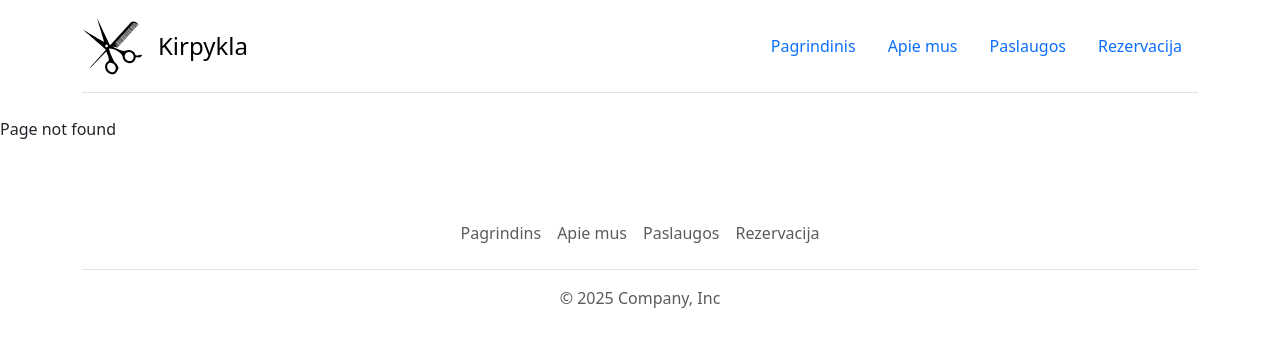
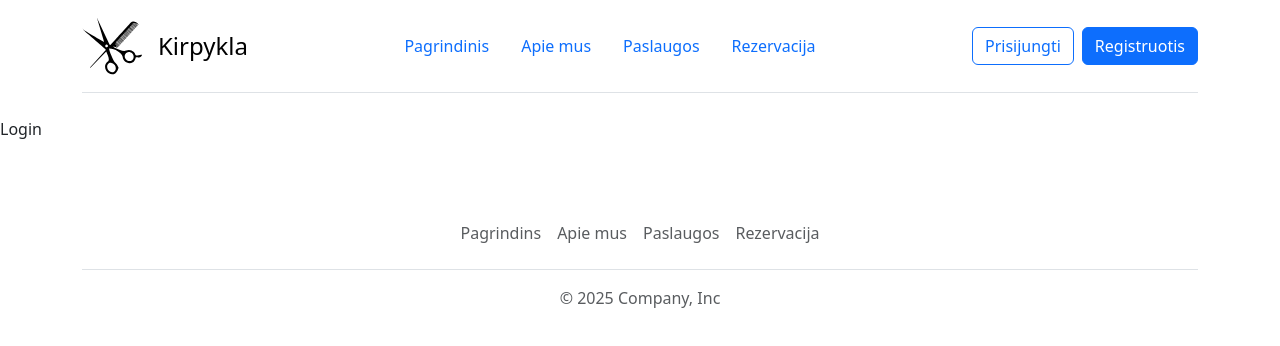
Before and after one commit to SplaTT141/full-stack-project, a React (Vite) app in the folder client/: page /login in a window 1280 px wide. Before the commit this address had no page. Shown: the top 346 px of the page. Built offline with nearby package versions, Linux system fonts and the light colour scheme.

Commit message:
new pages

```diff
--- a/client/src/App.jsx
+++ b/client/src/App.jsx
@@ -7,6 +7,8 @@ import {NotFound} from "./pages/NotFound";
 import {Header} from "./components/Header";
 import {Footer} from "./components/Footer";
 import { AdminClientReservation } from "./pages/AdminClientReservations";
+import { Login } from "./pages/Login";
+import { Register } from "./pages/Register";
 
 function App() {
 
@@ -18,6 +20,8 @@ function App() {
         <Route path="/about" element={<AboutUs />}/>
         <Route path="/services" element={<Services />}/>
         <Route path="/reservation" element={<Reservation />}/>
+        <Route path="/login" element={<Login />} />
+        <Route path="/register" element={<Register />} />
         <Route path="/adminclientreservation" element={<AdminClientReservation />}/>
         <Route path="*" element={<NotFound />}/>
       </Routes>
--- a/client/src/components/Header.jsx
+++ b/client/src/components/Header.jsx
@@ -6,7 +6,7 @@ export function Header() {
             <div className="container">
                 <header className="d-flex flex-wrap align-items-center justify-content-center justify-content-md-between py-3 mb-4 border-bottom">
                     <Link to="/"
-                        className="d-flex gap-3 align-items-center me-md-auto link-body-emphasis text-decoration-none">
+                        className="d-flex gap-3 align-items-center link-body-emphasis text-decoration-none">
                     <img src={logo} alt="logo" width="60" />
                     <span className="fs-4">Kirpykla</span>
                     </Link>
@@ -24,6 +24,10 @@ export function Header() {
                             <NavLink to="/reservation" className="nav-link">Rezervacija</NavLink>
                         </li>
                     </ul>
+                    <div className="text-end">
+                        <Link to={"/login"} className="btn btn-outline-primary me-2">Prisijungti</Link>
+                        <Link to={"/register"} className="btn btn-primary">Registruotis</Link>
+                    </div>
                 </header>
             </div>
     )
--- /dev/null
+++ b/client/src/pages/Login.jsx
@@ -0,0 +1,5 @@
+export function Login() {
+    return (
+        <div>Login</div>
+    )
+}
--- /dev/null
+++ b/client/src/pages/Register.jsx
@@ -0,0 +1,5 @@
+export function Register() {
+    return (
+        <div>Register Page</div>
+    )
+}
```
